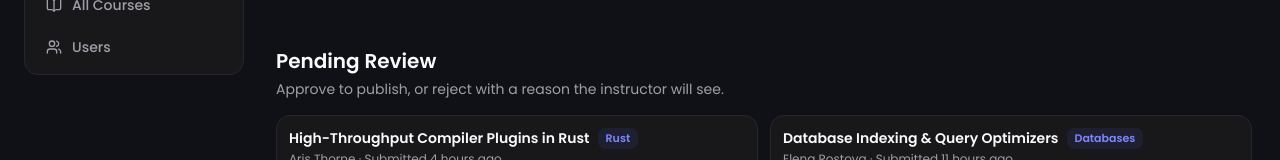
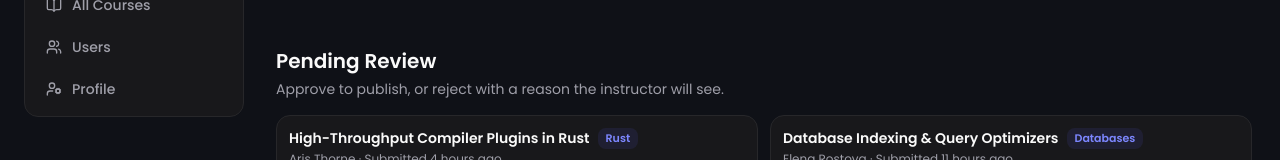
Before and after one commit to hammadgul-dev/coursey, a Next.js app: page /admin-dashboard in a window 1280 px wide. Shown: the part 308-468 px from the top of the page. Built offline with nearby package versions, Linux system fonts and the light colour scheme.

Commit message:
Add profile link to admin sidebar

```diff
--- a/src/app/(main)/admin-dashboard/page.tsx
+++ b/src/app/(main)/admin-dashboard/page.tsx
@@ -1,8 +1,10 @@
+import Link from "next/link"
 import {
   BookOpen,
   CheckCircle2,
   ClipboardCheck,
   LayoutDashboard,
+  UserCog,
   Users,
 } from "lucide-react"
 import ReviewQueue from "@/components/admin-dashboard/ReviewQueue"
@@ -15,6 +17,7 @@ let nav = [
   {label: "Pending Review", href: "#review", icon: ClipboardCheck},
   {label: "All Courses", href: "#courses", icon: BookOpen},
   {label: "Users", href: "#users", icon: Users},
+  {label: "Profile", href: "/profile?role=admin", icon: UserCog},
 ]
 
 export default function AdminPage() {
@@ -52,7 +55,7 @@ export default function AdminPage() {
         <aside className="fade-up min-w-0 lg:sticky lg:top-24 lg:self-start">
           <nav className="flex gap-1 overflow-x-auto rounded-xl border border-gray-200 bg-white p-2 dark:border-zinc-800 dark:bg-zinc-900 lg:flex-col lg:gap-1 lg:overflow-visible">
             {nav.map((n) => (
-              <a
+              <Link
                 key={n.href}
                 href={n.href}
                 className="flex shrink-0 cursor-pointer items-center gap-2.5 whitespace-nowrap rounded-lg px-3 py-2 text-xs font-medium text-gray-600 transition-all duration-200 hover:bg-indigo-50 hover:text-indigo-600 dark:text-zinc-400 dark:hover:bg-indigo-500/10 dark:hover:text-indigo-400 lg:border lg:border-transparent lg:text-sm"
@@ -64,7 +67,7 @@ export default function AdminPage() {
                     {adminPending.length}
                   </span>
                 )}
-              </a>
+              </Link>
             ))}
           </nav>
         </aside>
```
